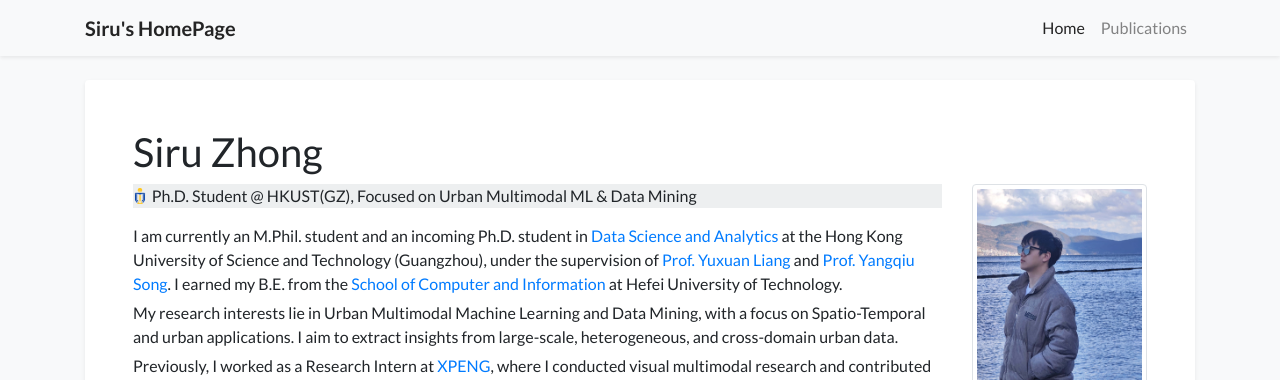
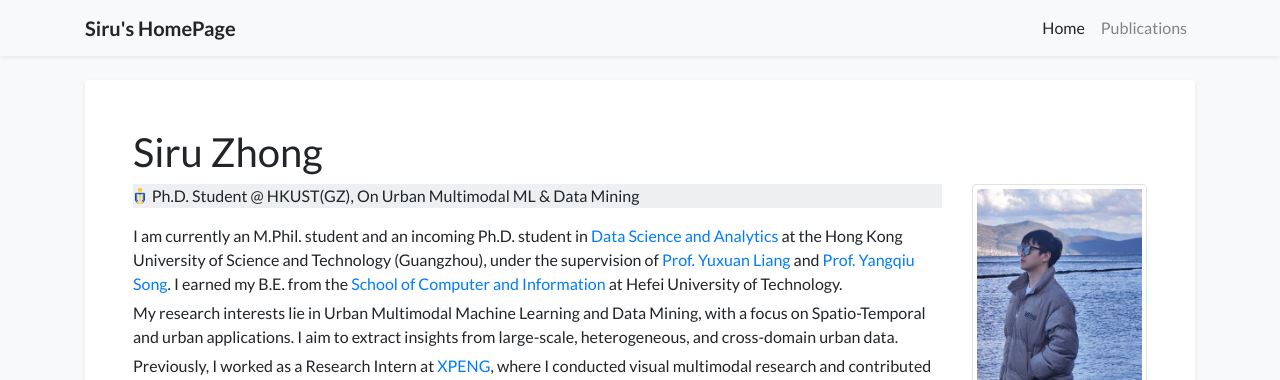
Before and after one commit to thunderlrr/songxinlei.github.io, a Jekyll site: the page built from index.html, in a window 1280 px wide and 900 px high. Shown: the top 380 px of the window. Built offline with Jekyll 4.4.1, drawn with Linux system fonts in a browser that asks for light colours; a style sheet for code colours, icons or effects is not loaded.

Commit message:
update profile

```diff
--- a/_data/profile.yml
+++ b/_data/profile.yml
@@ -4,7 +4,7 @@ navbar_name: "Siru's HomePage"
 
 positions:
 - logo: /assets/images/badges/HKUST_GZ.png
-  name: Ph.D. Student @ HKUST(GZ), Focused on Urban Multimodal ML & Data Mining
+  name: Ph.D. Student @ HKUST(GZ), On Urban Multimodal ML & Data Mining
 # - name: Position 2 without logo
 
 
```
